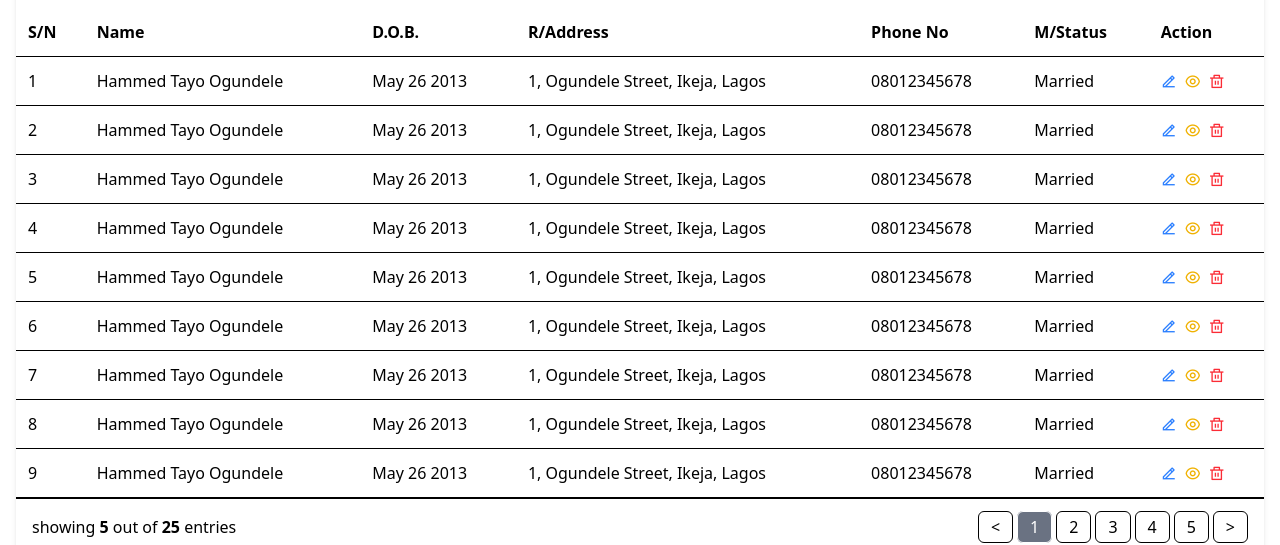
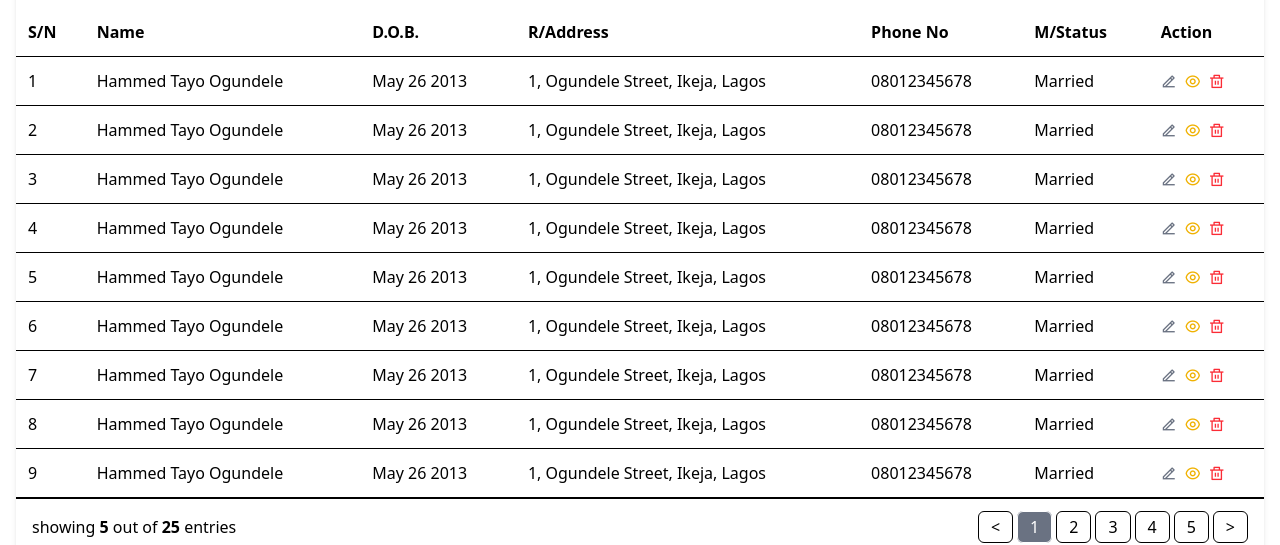
Before and after one commit to Shotech-E/cmf-frontend, a React (Vite) app: page /member in a window 1280 px wide. Shown: the part 170-715 px from the top of the page. Built offline with nearby package versions, Linux system fonts and the light colour scheme.

Commit message:
changes made

```diff
--- a/src/components/Contact.jsx
+++ b/src/components/Contact.jsx
@@ -7,7 +7,7 @@ const Contact = () => {
       <Navbar />
 
       {/* Hero Section */}
-      <section className="bg-gray-300 text-black py-20">
+      <section className="bg-gray-300 text-black py-30">
         <div className="container mx-auto text-center">
           <h1 className="text-4xl font-bold">Get in Touch</h1>
           <p className="mt-4 text-lg">
--- a/src/components/Member.jsx
+++ b/src/components/Member.jsx
@@ -71,7 +71,7 @@ const Member = () => {
                             <a
                               href="#"
                               data-tip="edit"
-                              className="text-blue-500 hover:text-blue-700"
+                              className="text-gray-500 hover:text-gray-700"
                             >
                               <i className="ri-edit-2-line"></i>
                             </a>
@@ -110,7 +110,7 @@ const Member = () => {
                             <a
                               href="#"
                               data-tip="edit"
-                              className="text-blue-500 hover:text-blue-700"
+                              className="text-gray-500 hover:text-gray-700"
                             >
                               <i className="ri-edit-2-line"></i>
                             </a>
@@ -149,7 +149,7 @@ const Member = () => {
                             <a
                               href="#"
                               data-tip="edit"
-                              className="text-blue-500 hover:text-blue-700"
+                              className="text-gray-500 hover:text-gray-700"
                             >
                               <i className="ri-edit-2-line"></i>
                             </a>
@@ -188,7 +188,7 @@ const Member = () => {
                             <a
                               href="#"
                               data-tip="edit"
-                              className="text-blue-500 hover:text-blue-700"
+                              className="text-gray-500 hover:text-gray-700"
                             >
                               <i className="ri-edit-2-line"></i>
                             </a>
@@ -227,7 +227,7 @@ const Member = () => {
                             <a
                               href="#"
                               data-tip="edit"
-                              className="text-blue-500 hover:text-blue-700"
+                              className="text-gray-500 hover:text-gray-700"
                             >
                               <i className="ri-edit-2-line"></i>
                             </a>
@@ -266,7 +266,7 @@ const Member = () => {
                             <a
                               href="#"
                               data-tip="edit"
-                              className="text-blue-500 hover:text-blue-700"
+                              className="text-gray-500 hover:text-gray-700"
                             >
                               <i className="ri-edit-2-line"></i>
                             </a>
@@ -305,7 +305,7 @@ const Member = () => {
                             <a
                               href="#"
                               data-tip="edit"
-                              className="text-blue-500 hover:text-blue-700"
+                              className="text-gray-500 hover:text-gray-700"
                             >
                               <i className="ri-edit-2-line"></i>
                             </a>
@@ -344,7 +344,7 @@ const Member = () => {
                             <a
                               href="#"
                               data-tip="edit"
-                              className="text-blue-500 hover:text-blue-700"
+                              className="text-gray-500 hover:text-gray-700"
                             >
                               <i className="ri-edit-2-line"></i>
                             </a>
@@ -383,7 +383,7 @@ const Member = () => {
                             <a
                               href="#"
                               data-tip="edit"
-                              className="text-blue-500 hover:text-blue-700"
+                              className="text-gray-500 hover:text-gray-700"
                             >
                               <i className="ri-edit-2-line"></i>
                             </a>
```
